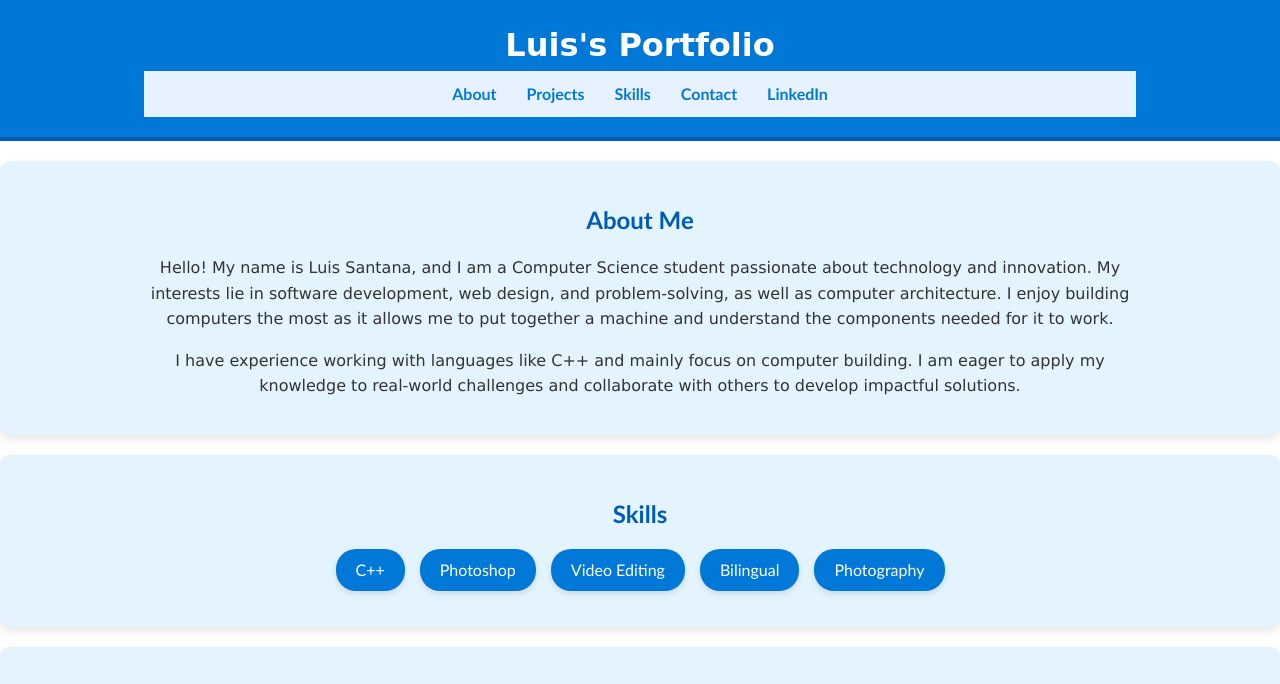
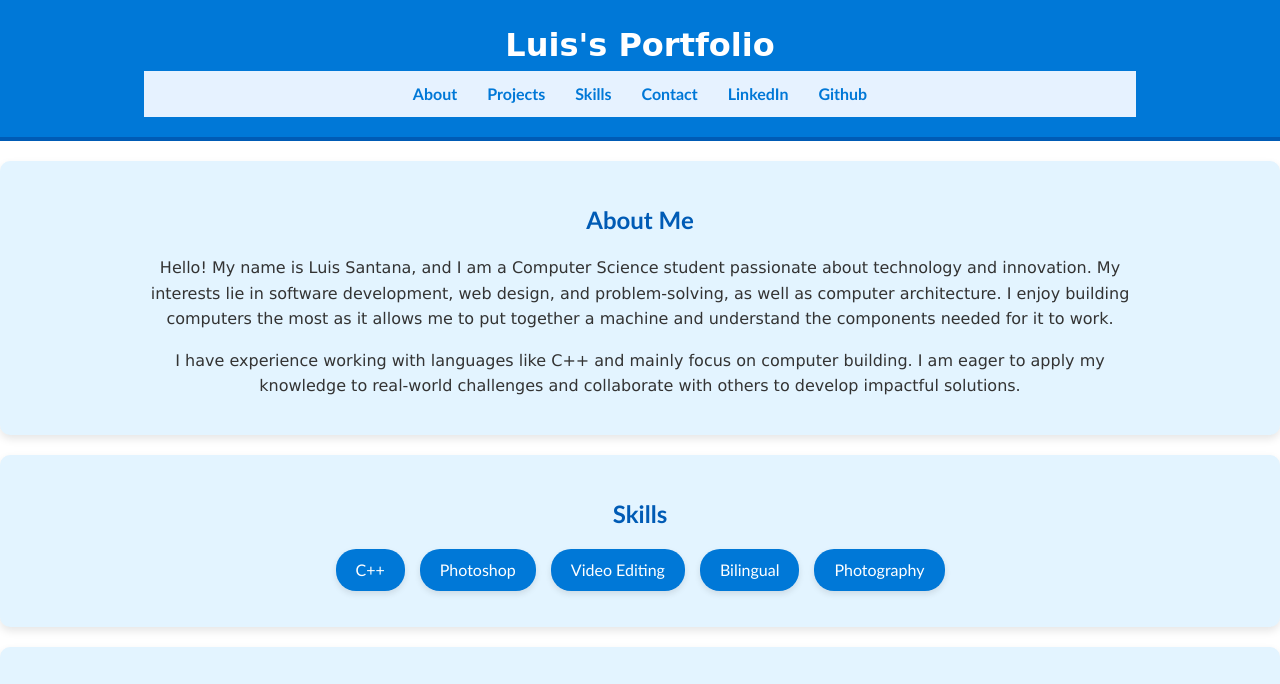
Before and after one commit to LS351713/my-portfolio, a plain HTML site: page index.html in a window 1280 px wide. Shown: the top 684 px of the page. Drawn offline with Linux system fonts and the light colour scheme.

Commit message:
Updated portfolio for Ex1

```diff
--- a/index.html
+++ b/index.html
@@ -18,6 +18,7 @@
             <li><a href="#skills">Skills</a></li>
             <li><a href="#contact">Contact</a></li>
             <li><a href="#linkedin">LinkedIn</a></li>
+            <li><a href="#github">Github</a></li>
           </ul>
         </nav>
       </div>
```
